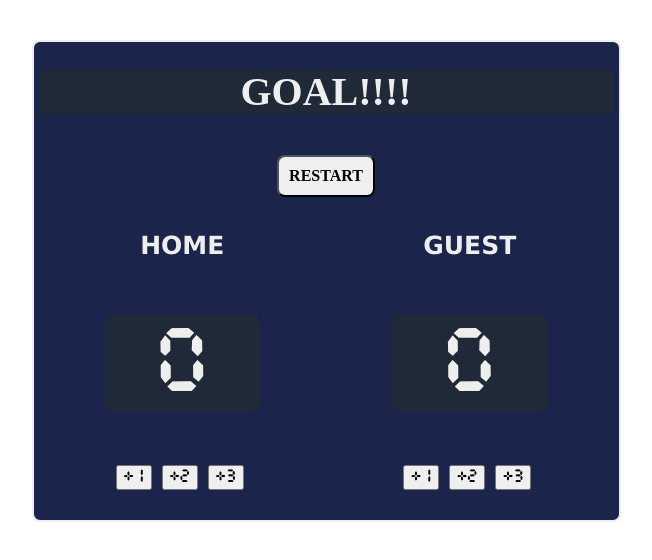
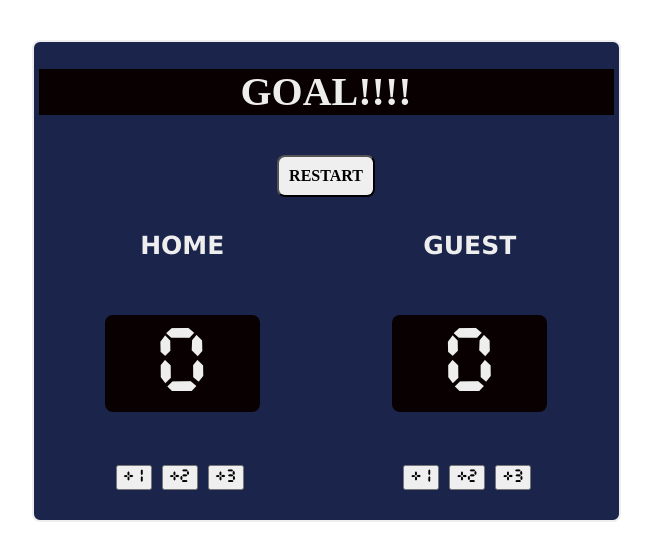
Before and after one commit to Sheyitofunmi/BasketBall-Scoreboard, a plain HTML site: page index.html in a window 1280 px wide. Shown: the whole page, without its empty margins (314-966 px from the left). Drawn offline with nearby package versions, Linux system fonts and the light colour scheme.

Commit message:
Update index.css

```diff
--- a/index.css
+++ b/index.css
@@ -34,7 +34,7 @@ body {
 #header {
     font-size: 40px;
     margin-bottom: 40px;
-    background-color: #1F2937;
+    background-color: #080001;
     font-weight: bold;
 }
 
@@ -57,7 +57,7 @@ h3 {
     font-family: CursedTimer;
     width: 155px;
     height: 82px;
-    background:#1F2937;
+    background:#080001;
   /*   text-align: center; */
   /*   margin: 0px auto; */
     line-height: 75px;
@@ -75,4 +75,5 @@ h3 {
     border-radius: 5px;
     font-family: CursedTimer;
     background: transparent;
+    paddind: 5px 10px;
 }
```
